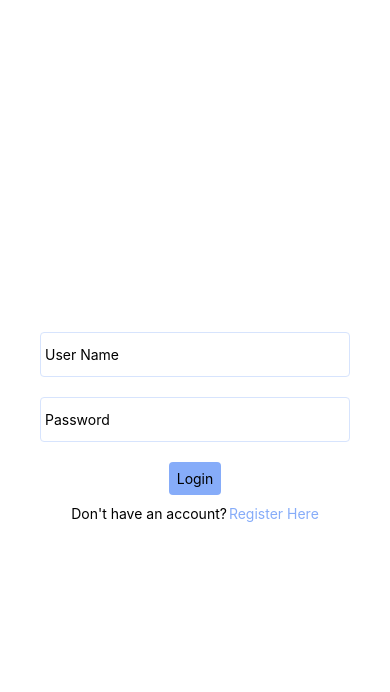
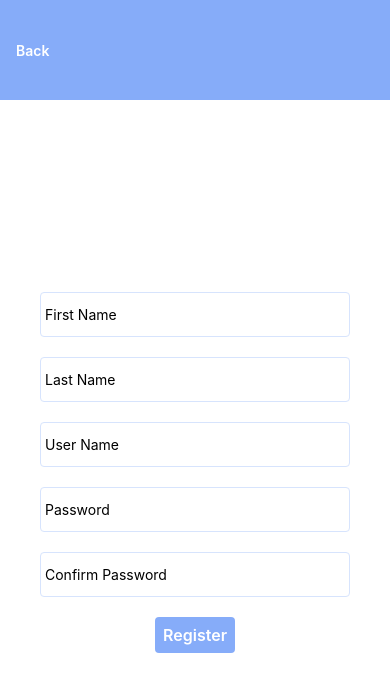
Before and after one commit to KeRusty/TicTacToe, a React Native app: screen /Register in a window 390 px wide. Shown: the top 692 px of the page. Built offline with nearby package versions, Linux system fonts and the light colour scheme.

Commit message:
App Header created and added

```diff
--- a/App.tsx
+++ b/App.tsx
@@ -1,32 +1,15 @@
 import React from 'react';
 import {NavigationContainer} from '@react-navigation/native';
+import {StatusBar} from 'react-native';
 import MainStack from './src/Routes';
 
 function App(): React.JSX.Element {
   return (
     <NavigationContainer>
+      <StatusBar barStyle="light-content" backgroundColor="#0000" />
       <MainStack />
     </NavigationContainer>
   );
 }
 
-// const styles = StyleSheet.create({
-//   sectionContainer: {
-//     marginTop: 32,
-//     paddingHorizontal: 24,
-//   },
-//   sectionTitle: {
-//     fontSize: 24,
-//     fontWeight: '600',
-//   },
-//   sectionDescription: {
-//     marginTop: 8,
-//     fontSize: 18,
-//     fontWeight: '400',
-//   },
-//   highlight: {
-//     fontWeight: '700',
-//   },
-// });
-
 export default App;
--- a/src/Components/AppHeader/index.tsx
+++ b/src/Components/AppHeader/index.tsx
@@ -1,11 +1,47 @@
 import React from 'react';
-import {View, Text} from 'react-native';
+import {Text, SafeAreaView, View, TouchableOpacity} from 'react-native';
+import {useNavigation} from '@react-navigation/native';
 
-function AppHeader() {
+// styles
+import {styles} from './styles';
+
+interface AppHeaderProps {
+  routeName?: string;
+  isBackVisible?: boolean;
+  isTitleVisible?: boolean;
+  title?: string;
+  isRightTextVisible?: boolean;
+  rightText?: string;
+  showNoColor?: boolean;
+}
+
+function AppHeader({
+  routeName,
+  title,
+  isBackVisible = false,
+  isTitleVisible = false,
+  isRightTextVisible = false,
+  rightText,
+  showNoColor,
+}: AppHeaderProps) {
+  const navigation = useNavigation();
   return (
-    <View>
-      <Text>T</Text>
-    </View>
+    <SafeAreaView
+      style={[
+        showNoColor
+          ? styles.appHeaderContainerWhite
+          : styles.appHeaderContainer,
+      ]}>
+      <View style={styles.textContainer}>
+        {isBackVisible && (
+          <TouchableOpacity onPress={() => navigation.goBack()}>
+            <Text style={styles.backText}>Back</Text>
+          </TouchableOpacity>
+        )}
+        {isTitleVisible && <Text>{title ?? routeName}</Text>}
+        {isRightTextVisible && <Text>{rightText}</Text>}
+      </View>
+    </SafeAreaView>
   );
 }
 
--- /dev/null
+++ b/src/Components/AppHeader/styles.ts
@@ -0,0 +1,25 @@
+import {StyleSheet} from 'react-native';
+import colors from '../../Utils/colors';
+
+export const styles = StyleSheet.create({
+  appHeaderContainer: {
+    backgroundColor: colors.blue,
+    height: 100,
+    justifyContent: 'center',
+  },
+  appHeaderContainerWhite: {
+    backgroundColor: colors.white,
+    height: 100,
+    justifyContent: 'center',
+  },
+  textContainer: {
+    justifyContent: 'space-between',
+    flexDirection: 'row',
+    marginHorizontal: 16,
+  },
+  backText: {
+    color: colors.white,
+    fontSize: 14,
+    fontWeight: '600',
+  },
+});
--- a/src/Components/BaseButton/index.tsx
+++ b/src/Components/BaseButton/index.tsx
@@ -4,11 +4,12 @@ import {styles} from './styles';
 
 interface BaseButtonProps {
   text: string;
+  onPress: () => void;
 }
-function BaseButton({text}: BaseButtonProps) {
+function BaseButton({text, onPress}: BaseButtonProps) {
   return (
-    <TouchableOpacity style={styles.buttonContainer}>
-      <Text>{text}</Text>
+    <TouchableOpacity style={styles.buttonContainer} onPress={onPress}>
+      <Text style={styles.buttonText}>{text}</Text>
     </TouchableOpacity>
   );
 }
--- a/src/Components/BaseButton/styles.ts
+++ b/src/Components/BaseButton/styles.ts
@@ -9,4 +9,9 @@ export const styles = StyleSheet.create({
     alignItems: 'center',
     borderRadius: 4,
   },
+  buttonText: {
+    color: colors.white,
+    fontSize: 16,
+    fontWeight: '600',
+  },
 });
--- a/src/Routes/index.tsx
+++ b/src/Routes/index.tsx
@@ -1,9 +1,14 @@
 import React from 'react';
 import {createNativeStackNavigator} from '@react-navigation/native-stack';
+
+// Components
+import {AppHeader} from '../Components';
 
 // Routes
 import LoginScreen from '../Screens/Login/Login';
 import HomeScreen from '../Screens/Home/Home';
+import RegisterScreen from '../Screens/Register/Register';
+import StatisticsScreen from '../Screens/Statistics/Statistics';
 
 const Stack = createNativeStackNavigator();
 function MainStack() {
@@ -12,12 +17,30 @@ function MainStack() {
       <Stack.Screen
         name="Home"
         component={HomeScreen}
-        options={{title: 'Overview'}}
+        options={{title: 'Home'}}
       />
       <Stack.Screen
         name="Login"
         component={LoginScreen}
-        options={{headerShown: false}}
+        options={{
+          header: () => {
+            return <AppHeader routeName={'Login'} showNoColor={true} />;
+          },
+        }}
+      />
+      <Stack.Screen
+        name="Register"
+        component={RegisterScreen}
+        options={{
+          header: () => {
+            return <AppHeader routeName={'Register'} isBackVisible={true} />;
+          },
+        }}
+      />
+      <Stack.Screen
+        name="Statistics"
+        component={StatisticsScreen}
+        options={{title: 'Overview'}}
       />
     </Stack.Navigator>
   );
--- a/src/Screens/Login/Login.tsx
+++ b/src/Screens/Login/Login.tsx
@@ -1,5 +1,5 @@
 import React from 'react';
-import {SafeAreaView, Text, View} from 'react-native';
+import {SafeAreaView, View, StatusBar} from 'react-native';
 
 // Components
 import {BaseTextInput, BaseButton} from '../../Components';
@@ -22,7 +22,7 @@ function LoginScreen() {
           </View>
 
           <View style={styles.buttonContainer}>
-            <BaseButton text={'Login'} />
+            <BaseButton text={'Login'} onPress={() => {}} />
           </View>
         </View>
 
--- a/src/Screens/Login/components/NavToReg/index.tsx
+++ b/src/Screens/Login/components/NavToReg/index.tsx
@@ -1,12 +1,16 @@
 import React from 'react';
 import {View, Text, TouchableOpacity} from 'react-native';
+import {useNavigation} from '@react-navigation/native';
 import {styles} from './styles';
 
 function NavToReg() {
+  const navigation = useNavigation();
   return (
     <View style={styles.navToRegContainer}>
       <Text>Don't have an account?</Text>
-      <TouchableOpacity style={styles.registerButton}>
+      <TouchableOpacity
+        style={styles.registerButton}
+        onPress={() => navigation.navigate('Register')}>
         <Text style={styles.registerButtonText}>Register Here</Text>
       </TouchableOpacity>
     </View>
--- a/src/Screens/Login/styles.ts
+++ b/src/Screens/Login/styles.ts
@@ -8,7 +8,6 @@ export const styles = StyleSheet.create({
   },
   container: {
     flex: 1,
-    backgroundColor: colors.white,
     justifyContent: 'center',
     alignItems: 'center',
     marginHorizontal: 40,
```
